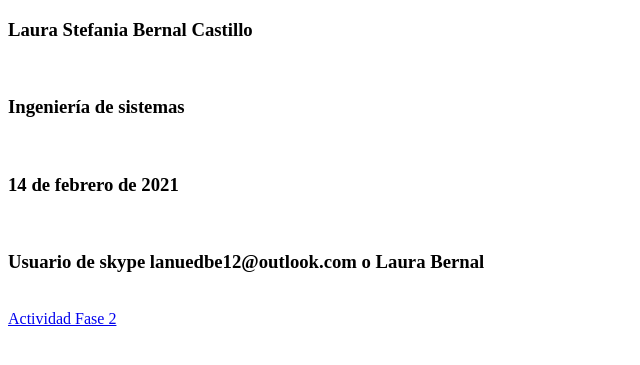
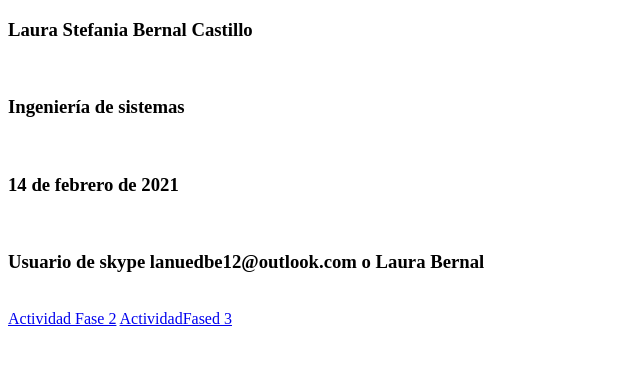
Before and after one commit to laura1209-mps/DSW-LAURABERNAL, a plain HTML site: page Fase1/index.html in a window 1280 px wide. Shown: the part 61-426 px from the top of the page, without its empty margins (0-640 px from the left). Drawn offline with Linux system fonts and the light colour scheme.

Commit message:
Fase 1
Enlace fase 3

```diff
--- a/Fase1/index.html
+++ b/Fase1/index.html
@@ -18,6 +18,7 @@
       <h3>Usuario de skype lanuedbe12@outlook.com o Laura Bernal </h3>
       <br>
       <a href="Fase2/design.html">Actividad Fase 2</a>
+      <a href="Fase2/index.html">ActividadFased 3</a>
   </p>
 </body>
 </html>
```
